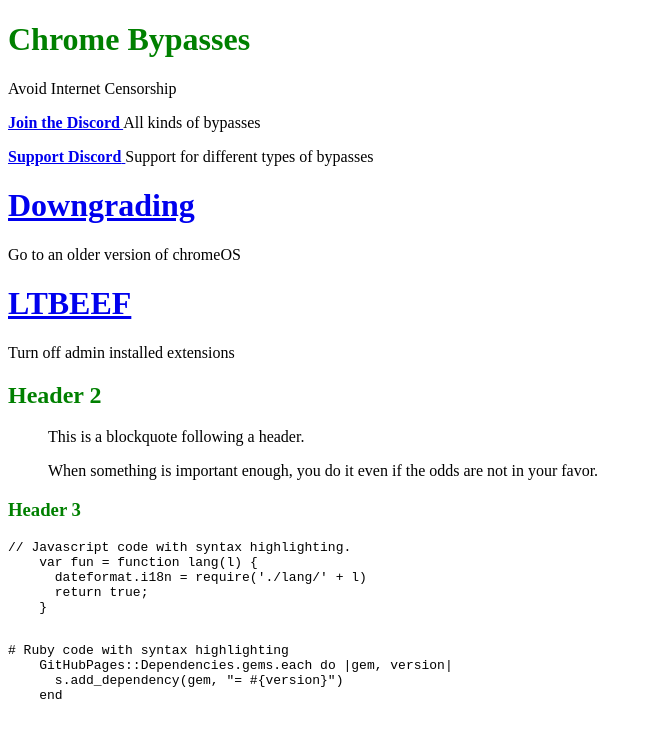
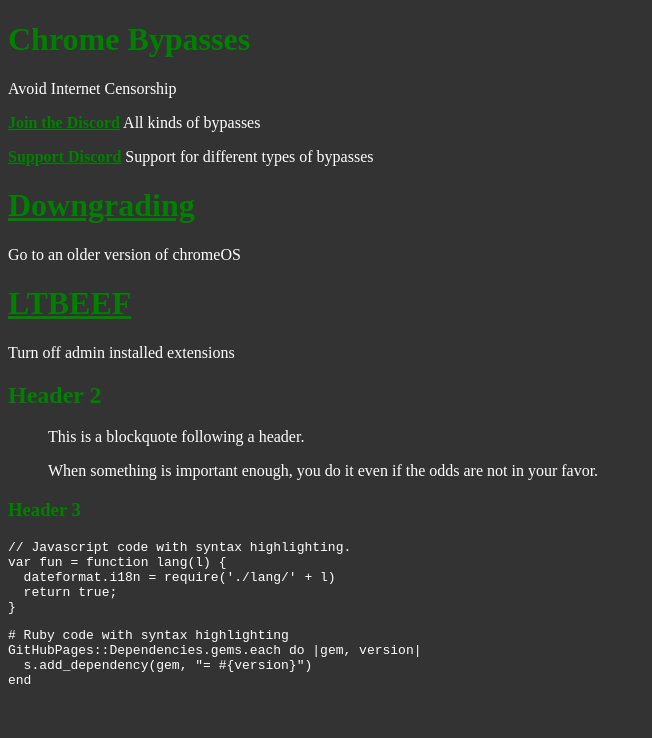
Before and after one commit to fruvs/fruvz, a Jekyll site: the page index.html, which Jekyll copies as it is, in a window 1280 px wide. Shown: the top 738 px of the page, without its empty margins (0-652 px from the left). Built offline with Jekyll 4.4.1, drawn with Linux system fonts in a browser that asks for light colours.

Commit message:
Update index.html

```diff
--- a/index.html
+++ b/index.html
@@ -1,8 +1,16 @@
 <!DOCTYPE html>
 <html>
   <head>
+    <title>My Website</title>
     <style>
+      body {
+        background-color: #333333;
+        color: white;
+      }
       h1, h2, h3 {
+        color: green;
+      }
+      a {
         color: green;
       }
     </style>
@@ -10,9 +18,9 @@
   <body>
     <h1 id="chrome-bypasses">Chrome Bypasses</h1>
     <p>Avoid Internet Censorship</p>
-    <p><a href="https://www.discord.gg/nullscafe"> <strong>Join the Discord</strong> </a>
+    <p><a href="https://www.discord.gg/nullscafe"><strong>Join the Discord</strong></a>
       All kinds of bypasses</p>
-    <p><a href="https://www.discord.gg/gCgcTUGzaF"> <strong>Support Discord</strong> </a>
+    <p><a href="https://www.discord.gg/gCgcTUGzaF"><strong>Support Discord</strong></a>
       Support for different types of bypasses</p>
     <h1 id="-downgrading-downgrading-html-"><a href="./downgrading.html">Downgrading</a></h1>
     <p>Go to an older version of chromeOS</p>
```
Lines whose indentation alone changed are shown as unchanged.
